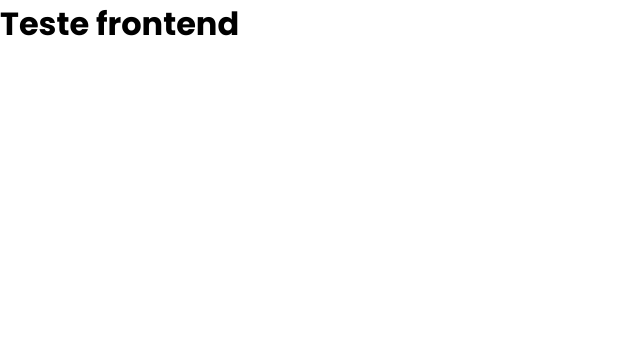
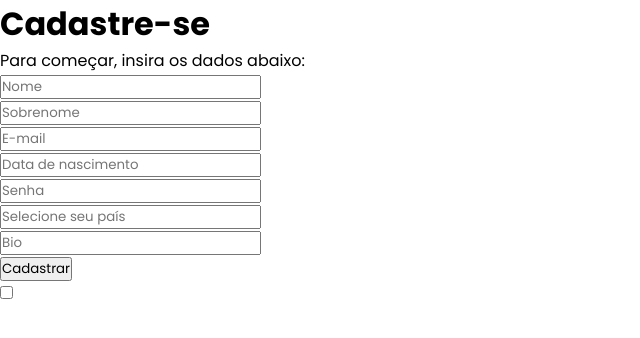
Before and after one commit to tracefinance/frontend-challenge, a Next.js app: page / in a window 1280 px wide. Shown: the top 338 px of the page, without its empty margins (0-640 px from the left). Built offline with nearby package versions, Linux system fonts and the light colour scheme.

Commit message:
index contendo o início do formulário

```diff
--- a/pages/index.tsx
+++ b/pages/index.tsx
@@ -1,22 +1,84 @@
-import type { NextPage } from 'next'
-import Head from 'next/head'
+import type { NextPage } from "next";
+import { useState } from "react";
+import Head from "next/head";
 
 const Home: NextPage = () => {
+  const [dataForm, setDataForm] = useState({
+    name: "",
+    lastName: "",
+    email: "",
+    birthDate: "",
+    password: "",
+    country: "",
+    bio: "",
+  });
+
+  const onChangeInput = (e) =>
+    setDataForm({ ...dataForm, [e.target.name]: e.target.value });
+
+  const sendRegistration = async (e) => {
+    e.preventDefault();
+    console.log(dataForm.name);
+  };
+
   return (
     <div>
       <Head>
         <title>Create Next App</title>
+        <meta name="robots" content="index/follow" />
         <meta name="description" content="Generated by create next app" />
         <link rel="icon" href="/favicon.ico" />
         <link rel="preconnect" href="https://fonts.googleapis.com" />
-        <link rel="preconnect" href="https://fonts.gstatic.com" crossOrigin='crossorigin' />
+        <link
+          rel="preconnect"
+          href="https://fonts.gstatic.com"
+          crossOrigin="crossorigin"
+        />
         <link
           href="https://fonts.googleapis.com/css2?family=Poppins:ital,wght@0,100;0,200;0,300;0,400;0,500;0,600;0,700;0,800;0,900;1,100;1,200;1,300;1,400;1,500;1,600;1,700;1,800;1,900&display=swap"
-          rel="stylesheet" />
+          rel="stylesheet"
+        />
       </Head>
-      <h1>Teste frontend</h1>
+      <div>
+        <h1>Cadastre-se</h1>
+        <p>Para começar, insira os dados abaixo:</p>
+        <form onSubmit={sendRegistration}>
+          <input
+            type="text"
+            name="name"
+            placeholder="Nome"
+            onChange={onChangeInput}
+            value={dataForm.name}
+          ></input>
+          <br />
+          <input type="text" name="lastName" placeholder="Sobrenome"></input>
+          <br />
+          <input type="email" name="email" placeholder="E-mail"></input>
+          <br />
+          <input
+            type="text"
+            name="birthDate"
+            placeholder="Data de nascimento"
+          ></input>
+          <br />
+          <input type="password" name="password" placeholder="Senha"></input>
+          <br />
+          <input
+            type="text"
+            name="country"
+            placeholder="Selecione seu país"
+          ></input>
+          <br />
+          <input type="text" name="bio" placeholder="Bio"></input>
+          <br />
+          <button type="submit">Cadastrar</button>
+          <br />
+          <input type="checkbox"></input>
+          <br />
+        </form>
+      </div>
     </div>
-  )
-}
+  );
+};
 
-export default Home
+export default Home;
```
